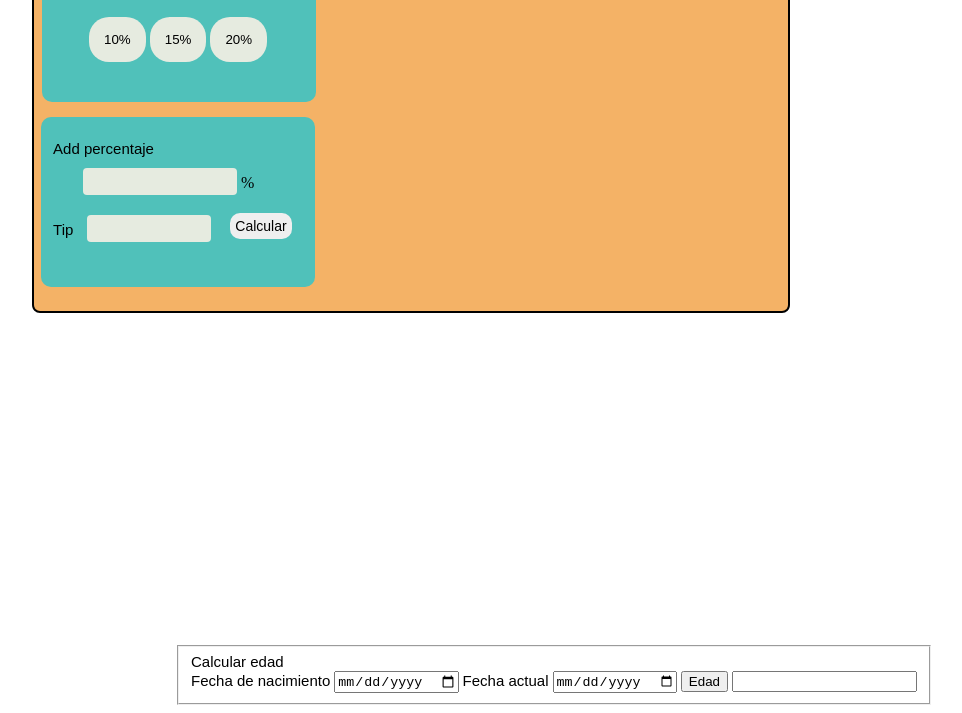
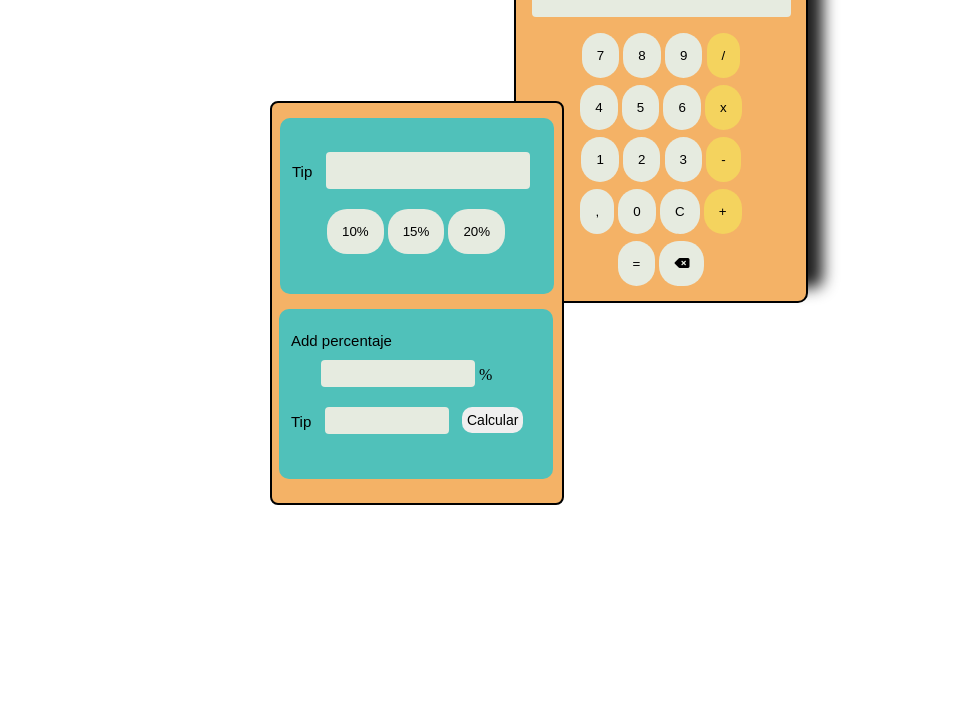
Before and after one commit to AlejandraCondeMendez/Calculator, a plain HTML site: page index.html in a window 1280 px wide. Shown: the part 201-914 px from the top of the page, without its empty margins (86-1048 px from the left). After the commit the page ends 800 px from the top, so only its background shows below. Drawn offline with Linux system fonts and the light colour scheme.

Commit message:
finalfinal

```diff
--- a/index.html
+++ b/index.html
@@ -75,7 +75,6 @@
     </div>
     </fieldset>
 
-
     <fieldset class="contenedor-deseado">
         <div class="solo-deseado">
             <br>
@@ -85,7 +84,7 @@
                 <br>
             <span>Tip</span>
             <input id="resultado" type="text" value="">
-            <button type="button"  onclick="porcentajeC()">Calcular</button>
+            <button type="button" onclick="porcentajeC()">Calcular</button>
         </div>
     </fieldset>
     <br>
@@ -100,8 +99,8 @@
         <input id="naci" type="date">
         <span>Fecha actual</span>
         <input id="hoy" type="date">
-        <button onclick="edad()">Edad</button>
-        <input id="fecha" type="text">
+        <button id="btnEdad">Edad</button>
+        <input id="edad" type="text">
     </div>
 </fieldset>
 </section>
--- a/proyect.js
+++ b/proyect.js
@@ -16,16 +16,17 @@ hora específica.*/
 
 let naci = document.getElementById("naci")
 let edad = document.getElementById("edad")
-let boton = document.getElementById("boton")
+let boton = document.getElementById("btnEdad")
 
 function calcularEdad(fecha) {
-    let diferenciaFecha = date.now() - fecha.gettime()
+    let diferenciaFecha = Date.now() - fecha.getTime()
     fecha = new Date (diferenciaFecha)
     return Math.abs(fecha.getUTCFullYear()-1970)
 }
 boton.addEventListener("click", function () {
-    edad.value = calcularEdad(new Date (naci))
+    edad.value = calcularEdad(new Date (naci.value))
 })
+
 
 
 function agregarNumero(numero) {
--- a/styless.css
+++ b/styless.css
@@ -25,9 +25,9 @@ h3{
     font-size: 25px;
 }
 .calculadora{
-    position: relative;
+    position: absolute;
     top: 70px;
-    left: 150px;
+    left: 600px;
 
 }
 
@@ -70,9 +70,9 @@ button:hover{
 }
 
 .monto{
-    position: relative;
-    right: 143px;
-    bottom: 332px;
+    position: absolute;
+    right: 630px;
+    bottom: 94px;
     height: 400px;
     background-color: #F4B266;
 
@@ -100,9 +100,9 @@ button:hover{
     padding: 5px;
     border-radius: 10px;
     border: none;
-    position: relative;
-    top: -4px;
-    left: 15px;
+    position: absolute;
+    left: 190px;
+    bottom: 70px;
    }
 }
 
```
